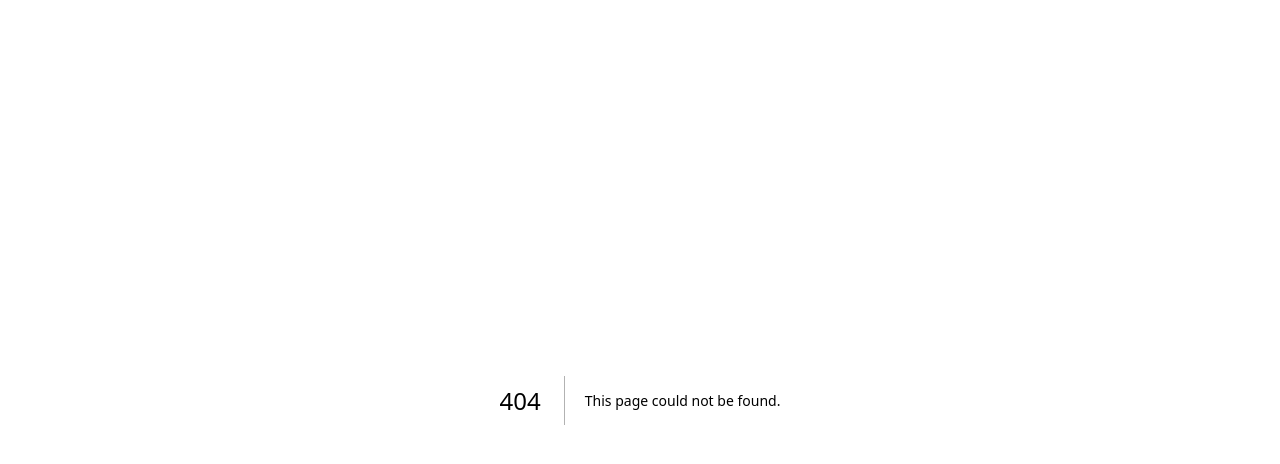
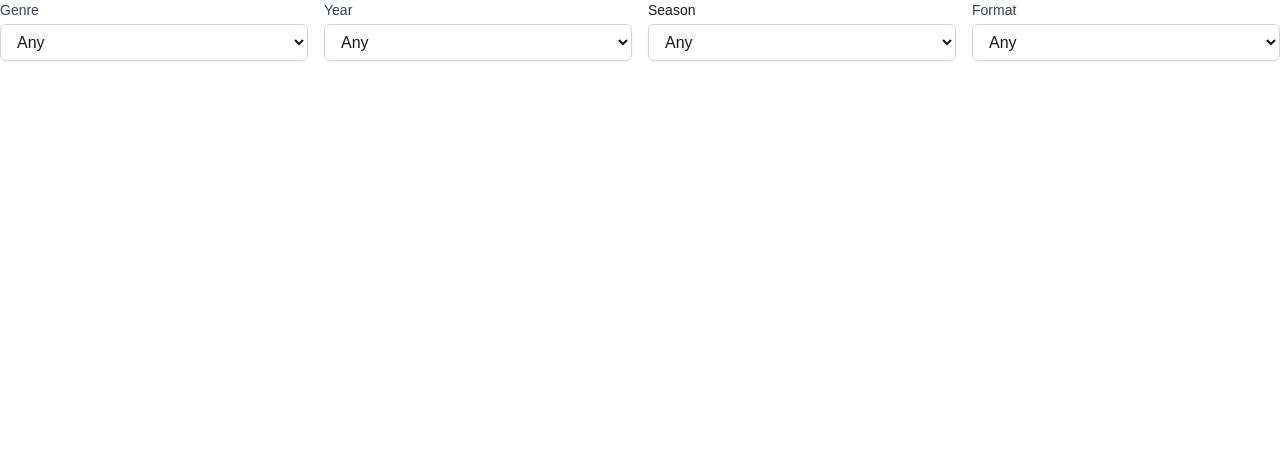
Before and after one commit to sahinmeric/anime-finder, a Next.js app: page /Filters in a window 1280 px wide. Before the commit this address had no page. Shown: the top 464 px of the page. Built offline with nearby package versions, Linux system fonts and the light colour scheme.

Commit message:
filters updated

```diff
--- /dev/null
+++ b/pages/Filters.tsx
@@ -0,0 +1,100 @@
+import React from "react";
+import { GENRES, YEARS, SEASONS, FORMATS } from "@/lib/constants";
+
+interface FiltersProps {
+  genre: string;
+  year: string;
+  season: string;
+  format: string;
+  setGenre: (genre: string) => void;
+  setYear: (year: string) => void;
+  setSeason: (season: string) => void;
+  setFormat: (format: string) => void;
+}
+
+const Filters = ({
+  genre,
+  year,
+  season,
+  format,
+  setGenre,
+  setYear,
+  setSeason,
+  setFormat,
+}: FiltersProps) => {
+  return (
+    <div className="filter-container grid grid-cols-2 md:grid-cols-4 gap-4 mb-4">
+      {/* Genre Filter */}
+      <div>
+        <label className="block text-sm font-medium text-gray-700">Genre</label>
+        <select
+          value={genre}
+          onChange={(e) => setGenre(e.target.value)}
+          className="mt-1 block w-full py-2 px-3 border border-gray-300 bg-white rounded-md shadow-sm focus:outline-none focus:ring-blue-500 focus:border-blue-500"
+        >
+          <option value="">Any</option>
+          {GENRES.map((g) => (
+            <option key={g} value={g}>
+              {g}
+            </option>
+          ))}
+        </select>
+      </div>
+
+      {/* Year Filter */}
+      <div>
+        <label className="block text-sm font-medium text-gray-700">Year</label>
+        <select
+          value={year}
+          onChange={(e) => setYear(e.target.value)}
+          className="mt-1 block w-full py-2 px-3 border border-gray-300 bg-white rounded-md shadow-sm focus:outline-none focus:ring-blue-500 focus:border-blue-500"
+        >
+          <option value="">Any</option>
+          {YEARS.map((y) => (
+            <option key={y} value={y}>
+              {y}
+            </option>
+          ))}
+        </select>
+      </div>
+
+      {/* Season Filter */}
+      <div>
+        <label className="block text-sm font-medium">Season</label>
+        <select
+          value={season}
+          onChange={(e) => setSeason(e.target.value)}
+          className="mt-1 block w-full py-2 px-3 border border-gray-300 bg-white rounded-md shadow-sm focus:outline-none focus:ring-blue-500 focus:border-blue-500"
+        >
+          <option value="">Any</option>
+          {SEASONS.map((s) => (
+            <option key={s} value={s}>
+              {s}
+            </option>
+          ))}
+        </select>
+      </div>
+
+      {/* Format Filter */}
+      <div>
+        <label className="block text-sm font-medium text-gray-700">
+          Format
+        </label>
+        <select
+          value={format}
+          onChange={(e) => setFormat(e.target.value)}
+          className="mt-1 block w-full py-2 px-3 border border-gray-300 bg-white rounded-md shadow-sm focus:outline-none focus:ring-blue-500 focus:border-blue-500"
+        >
+          <option value="">Any</option>
+          {FORMATS.map((f) => (
+            <option key={f.value} value={f.value}>
+              {f.label}
+            </option>
+          ))}
+        </select>
+      </div>
+    </div>
+  );
+};
+
+export default Filters;
```
